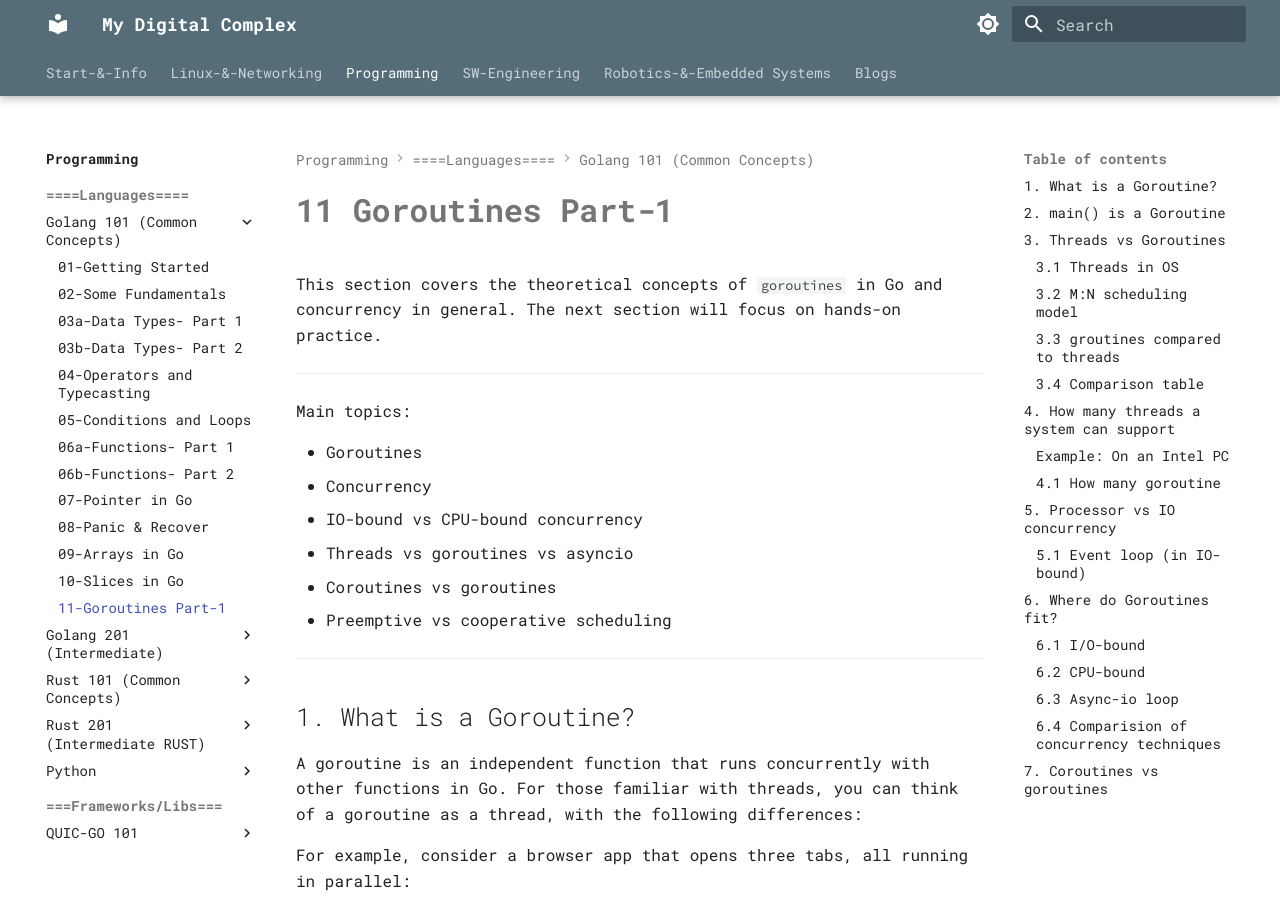
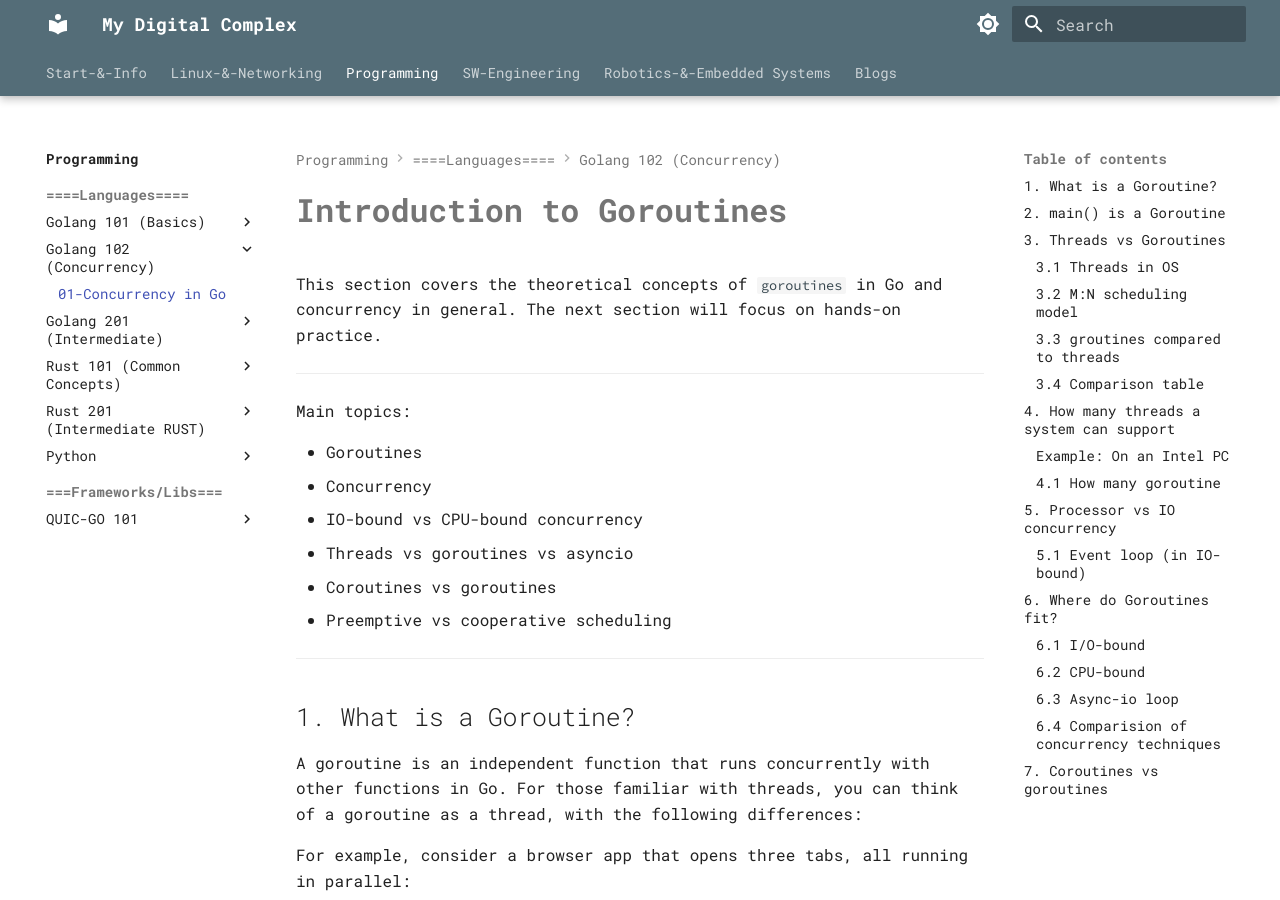
Before and after one commit to alohamujeeb/alohamujeeb.github.io, an MkDocs documentation site: the page built from docs/programming/languages/golang102conc/01-goroutines.md, in a window 1280 px wide and 900 px high. Built offline with MkDocs 1.6.1 and Material for MkDocs 9.7.7, drawn with Linux system fonts in a browser that asks for light colours; some of the changed text lies outside the part shown.

Commit message:
minor adjustments

````diff
--- a/docs/programming/index.md
+++ b/docs/programming/index.md
@@ -15,6 +15,8 @@ This section contains following topics/sub-topics.
 ### === Go ====
 
 #### [Golang-101 (Fundamentals)](languages/golang101/index.md)
+
+#### [Golang-102 (Concurrency)](languages/golang102conc/index.md)
 
 #### [Golang-201 (Intermediate)](languages/golang201/index.md)
 
--- a/docs/programming/languages/golang101/11-goroutines.md
+++ b/docs/programming/languages/golang102conc/01-goroutines.md
@@ -1,4 +1,4 @@
-# **11 Goroutines Part-1**
+# **Introduction to Goroutines**
 
 This section covers the theoretical concepts of ```goroutines``` in Go and concurrency in general. The next section will focus on hands-on practice.
 
--- a/mkdocs.yml
+++ b/mkdocs.yml
@@ -138,10 +138,10 @@ nav:
   #- RoboEmbed
   #- WebCraft
   - Programming:
-    - index: programming/index.md
+    - Programming: programming/index.md
     - ====Languages====:
-      - Golang 101 (Common Concepts):
-        - index: programming/languages/golang101/index.md
+      - Golang 101 (Basics):
+        - Go101: programming/languages/golang101/index.md
         - 01-Getting Started: programming/languages/golang101/01-gettingstarted.md
         - 02-Some Fundamentals: programming/languages/golang101/02-basics.md
         - 03a-Data Types- Part 1: programming/languages/golang101/03a-datatypes-1.md
@@ -154,15 +154,18 @@ nav:
         - 08-Panic & Recover: programming/languages/golang101/08-panic-in-Go.md
         - 09-Arrays in Go: programming/languages/golang101/09-arrays-in-Go.md
         - 10-Slices in Go: programming/languages/golang101/10-slices-in-Go.md
-        - 11-Goroutines Part-1: programming/languages/golang101/11-goroutines.md
-        #- imports and packages
+         #- imports and packages
         #- Collections
+      - Golang 102 (Concurrency):
+        - Go102: programming/languages/golang102conc/index.md
+        - 01-Concurrency in Go: programming/languages/golang102conc/01-goroutines.md
+
       - Golang 201 (Intermediate):
-        - index: programming/languages/golang201/index.md
+        - Go201: programming/languages/golang201/index.md
         - 01-Modules in Go: programming/languages/golang201/01-modules.md
 
       - Rust 101 (Common Concepts):
-        - index: programming/languages/rust101/index.md
+        - Rust101: programming/languages/rust101/index.md
         - 01-Getting Started: programming/languages/rust101/01-gettingstarted.md
       - Rust 201 (Intermediate RUST):
         - index: programming/languages/rust201/index.md
````
Also changed, not shown: docs/programming/languages/golang102conc/index.md (added, +24 -0 lines).
